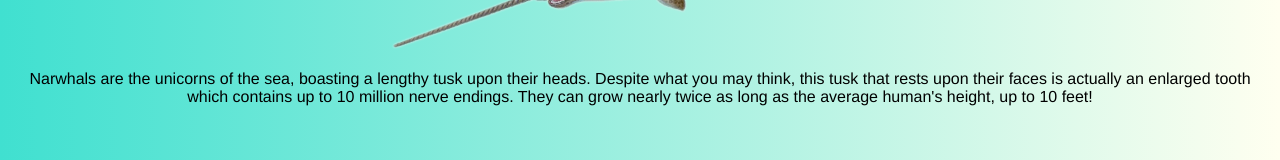
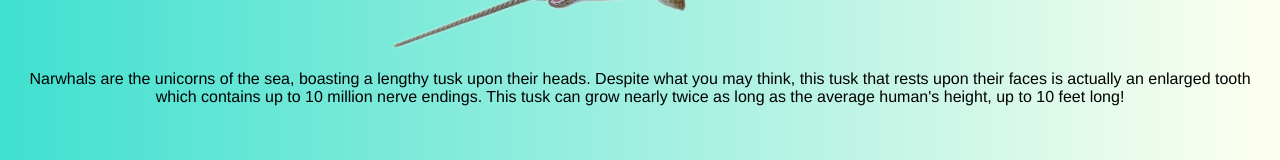
Before and after one commit to asteroidfive/SkyZoo, a plain HTML site: page narwhal.html in a window 1280 px wide. Shown: the part 294-454 px from the top of the page. Drawn offline with Linux system fonts and the light colour scheme.

Commit message:
animal push

```diff
--- a/narwhal.html
+++ b/narwhal.html
@@ -12,6 +12,6 @@
         <br>
         <img src="narwhal.png" alt="narwhal">
         </div>
-        <p>Narwhals are the unicorns of the sea, boasting a lengthy tusk upon their heads. Despite what you may think, this tusk that rests upon their faces is actually an enlarged tooth which contains up to 10 million nerve endings. They can grow nearly twice as long as the average human's height, up to 10 feet!</p>
+        <p>Narwhals are the unicorns of the sea, boasting a lengthy tusk upon their heads. Despite what you may think, this tusk that rests upon their faces is actually an enlarged tooth which contains up to 10 million nerve endings. This tusk can grow nearly twice as long as the average human's height, up to 10 feet long!</p>
     </body>
 </html>
```
Also changed, not shown: arcticfox.html (+1 -1 lines).
